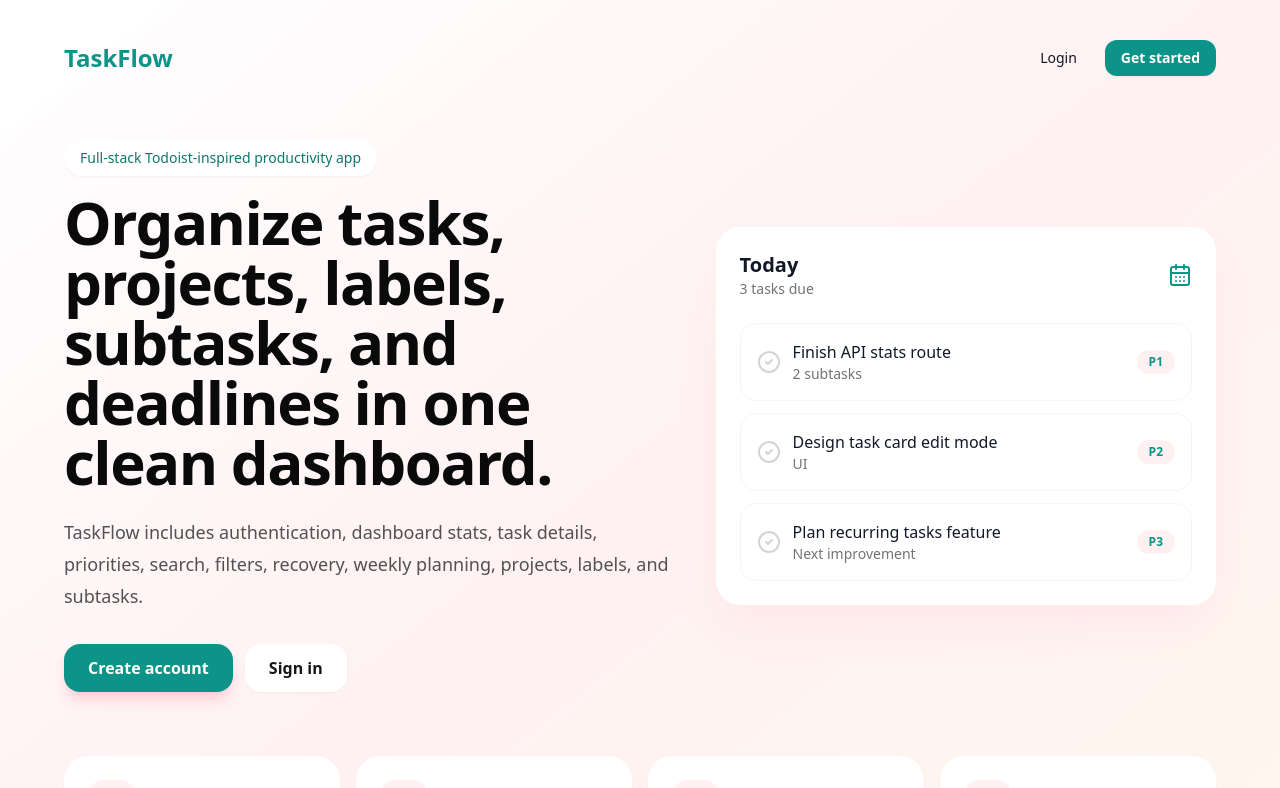
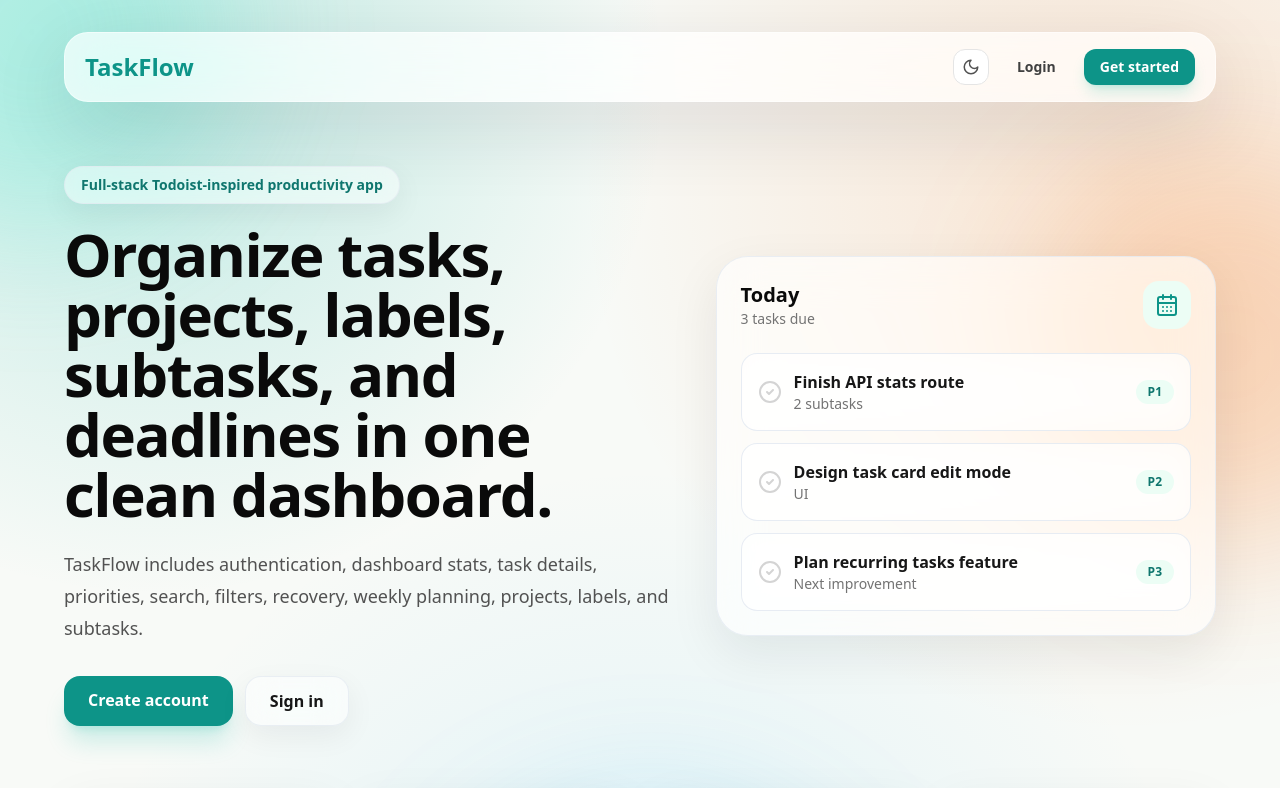
Before and after one commit to VenkatM77797/taskflow, a Next.js app in the folder frontend/: page / in a window 1280 px wide. Shown: the top 788 px of the page. Built offline with nearby package versions, Linux system fonts and the light colour scheme.

Commit message:
Added aurora

```diff
--- a/frontend/src/app/page.tsx
+++ b/frontend/src/app/page.tsx
@@ -1,17 +1,41 @@
 import Link from 'next/link';
-import { CalendarDays, CheckCircle2, FolderKanban, Layers3, Tag } from 'lucide-react';
+import type { ReactNode } from 'react';
+import {
+  CalendarDays,
+  CheckCircle2,
+  FolderKanban,
+  Layers3,
+  Tag,
+} from 'lucide-react';
+import { ThemeToggle } from '@/components/ThemeToggle';
 
 export default function HomePage() {
   return (
-    <main className="min-h-screen bg-gradient-to-br from-white via-rose-50 to-orange-50 px-6 py-10">
-      <div className="mx-auto flex max-w-6xl flex-col gap-16">
-        <nav className="flex items-center justify-between">
-          <div className="text-2xl font-bold text-brand-600">TaskFlow</div>
-          <div className="flex gap-3">
-            <Link href="/login" className="rounded-xl px-4 py-2 text-sm font-medium hover:bg-white">
+    <main className="aurora-bg min-h-screen px-6 py-8 text-neutral-950 dark:text-neutral-50">
+      <div className="aurora-orb left-[-160px] top-[-160px] h-96 w-96 bg-brand-300/30 dark:bg-brand-500/20" />
+      <div className="aurora-orb right-[-140px] top-40 h-96 w-96 bg-accent-500/20 dark:bg-accent-500/10" />
+      <div className="aurora-orb bottom-[-220px] left-1/3 h-[28rem] w-[28rem] bg-sky-400/20 dark:bg-sky-500/10" />
+
+      <div className="relative z-10 mx-auto flex max-w-6xl flex-col gap-16">
+        <nav className="glass-panel flex items-center justify-between rounded-3xl px-5 py-4">
+          <Link href="/" className="text-2xl font-black text-brand-600">
+            TaskFlow
+          </Link>
+
+          <div className="flex items-center gap-2 sm:gap-3">
+            <ThemeToggle />
+
+            <Link
+              href="/login"
+              className="rounded-xl px-4 py-2 text-sm font-semibold text-neutral-700 transition hover:bg-white/60 dark:text-neutral-200 dark:hover:bg-white/10"
+            >
               Login
             </Link>
-            <Link href="/register" className="rounded-xl bg-brand-600 px-4 py-2 text-sm font-semibold text-white shadow-sm hover:bg-brand-700">
+
+            <Link
+              href="/register"
+              className="rounded-xl bg-brand-600 px-4 py-2 text-sm font-bold text-white shadow-lg shadow-brand-500/20 transition hover:bg-brand-700"
+            >
               Get started
             </Link>
           </div>
@@ -19,46 +43,75 @@ export default function HomePage() {
 
         <section className="grid items-center gap-10 lg:grid-cols-[1.1fr_0.9fr]">
           <div>
-            <p className="mb-4 inline-flex rounded-full bg-white px-4 py-2 text-sm font-medium text-brand-700 shadow-sm">
+            <p className="glass-pill mb-5 inline-flex rounded-full px-4 py-2 text-sm font-bold text-brand-700 dark:text-brand-300">
               Full-stack Todoist-inspired productivity app
             </p>
-            <h1 className="max-w-3xl text-5xl font-black tracking-tight text-neutral-950 md:text-6xl">
+
+            <h1 className="max-w-3xl text-5xl font-black tracking-tight md:text-6xl">
               Organize tasks, projects, labels, subtasks, and deadlines in one clean dashboard.
             </h1>
-            <p className="mt-6 max-w-2xl text-lg leading-8 text-neutral-600">
+
+            <p className="mt-6 max-w-2xl text-lg leading-8 text-neutral-600 dark:text-neutral-300">
               TaskFlow includes authentication, dashboard stats, task details, priorities, search, filters, recovery, weekly planning, projects, labels, and subtasks.
             </p>
+
             <div className="mt-8 flex flex-wrap gap-3">
-              <Link href="/register" className="rounded-2xl bg-brand-600 px-6 py-3 font-semibold text-white shadow-lg shadow-rose-200 hover:bg-brand-700">
+              <Link
+                href="/register"
+                className="rounded-2xl bg-brand-600 px-6 py-3 font-bold text-white shadow-xl shadow-brand-500/20 transition hover:bg-brand-700"
+              >
                 Create account
               </Link>
-              <Link href="/login" className="rounded-2xl bg-white px-6 py-3 font-semibold text-neutral-900 shadow-sm hover:bg-neutral-50">
+
+              <Link
+                href="/login"
+                className="glass-pill rounded-2xl px-6 py-3 font-bold text-neutral-900 transition hover:bg-white/80 dark:text-neutral-100 dark:hover:bg-white/10"
+              >
                 Sign in
               </Link>
             </div>
           </div>
 
-          <div className="rounded-3xl bg-white p-6 shadow-2xl shadow-rose-100">
+          <div className="glass-card rounded-[2rem] p-6">
             <div className="mb-6 flex items-center justify-between">
               <div>
-                <h2 className="text-xl font-bold">Today</h2>
-                <p className="text-sm text-neutral-500">3 tasks due</p>
+                <h2 className="text-xl font-black text-neutral-950 dark:text-neutral-50">
+                  Today
+                </h2>
+                <p className="text-sm text-neutral-500 dark:text-neutral-400">
+                  3 tasks due
+                </p>
               </div>
-              <CalendarDays className="text-brand-600" />
+
+              <div className="flex h-12 w-12 items-center justify-center rounded-2xl bg-brand-50 text-brand-600 dark:bg-brand-900/40 dark:text-brand-300">
+                <CalendarDays />
+              </div>
             </div>
+
             <div className="space-y-3">
               {[
                 ['Finish API stats route', 'P1', '2 subtasks'],
                 ['Design task card edit mode', 'P2', 'UI'],
                 ['Plan recurring tasks feature', 'P3', 'Next improvement'],
               ].map(([title, priority, meta]) => (
-                <div key={title} className="flex items-center gap-3 rounded-2xl border border-neutral-100 p-4">
-                  <CheckCircle2 className="text-neutral-300" />
+                <div
+                  key={title}
+                  className="glass-input flex items-center gap-3 rounded-2xl px-4 py-4"
+                >
+                  <CheckCircle2 className="text-neutral-300 dark:text-neutral-500" />
+
                   <div className="flex-1">
-                    <p className="font-medium">{title}</p>
-                    <p className="text-sm text-neutral-500">{meta}</p>
+                    <p className="font-semibold text-neutral-900 dark:text-neutral-100">
+                      {title}
+                    </p>
+                    <p className="text-sm text-neutral-500 dark:text-neutral-400">
+                      {meta}
+                    </p>
                   </div>
-                  <span className="rounded-full bg-rose-50 px-3 py-1 text-xs font-bold text-brand-600">{priority}</span>
+
+                  <span className="rounded-full bg-brand-50 px-3 py-1 text-xs font-black text-brand-700 dark:bg-brand-900/40 dark:text-brand-300">
+                    {priority}
+                  </span>
                 </div>
               ))}
             </div>
@@ -76,12 +129,20 @@ export default function HomePage() {
   );
 }
 
-function Feature({ icon, title, text }: { icon: React.ReactNode; title: string; text: string }) {
+function Feature({ icon, title, text }: { icon: ReactNode; title: string; text: string }) {
   return (
-    <div className="rounded-3xl bg-white p-6 shadow-sm">
-      <div className="mb-4 flex h-12 w-12 items-center justify-center rounded-2xl bg-rose-50 text-brand-600">{icon}</div>
-      <h3 className="text-lg font-bold">{title}</h3>
-      <p className="mt-2 text-neutral-600">{text}</p>
+    <div className="glass-card rounded-3xl p-6 transition hover:-translate-y-1 hover:shadow-xl">
+      <div className="mb-4 flex h-12 w-12 items-center justify-center rounded-2xl bg-brand-50 text-brand-600 dark:bg-brand-900/40 dark:text-brand-300">
+        {icon}
+      </div>
+
+      <h3 className="text-lg font-black text-neutral-950 dark:text-neutral-50">
+        {title}
+      </h3>
+
+      <p className="mt-2 text-neutral-600 dark:text-neutral-300">
+        {text}
+      </p>
     </div>
   );
 }
```
